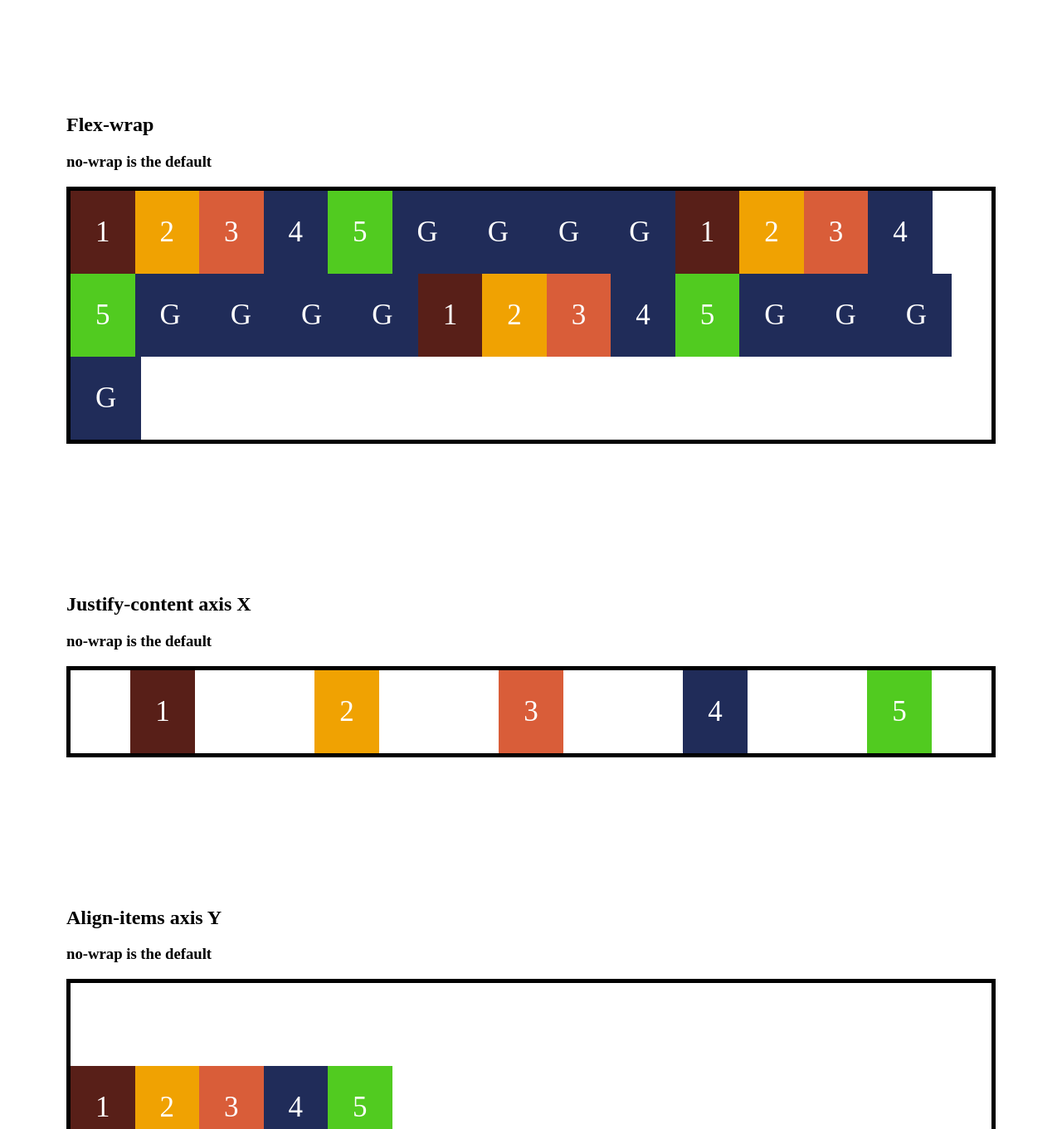
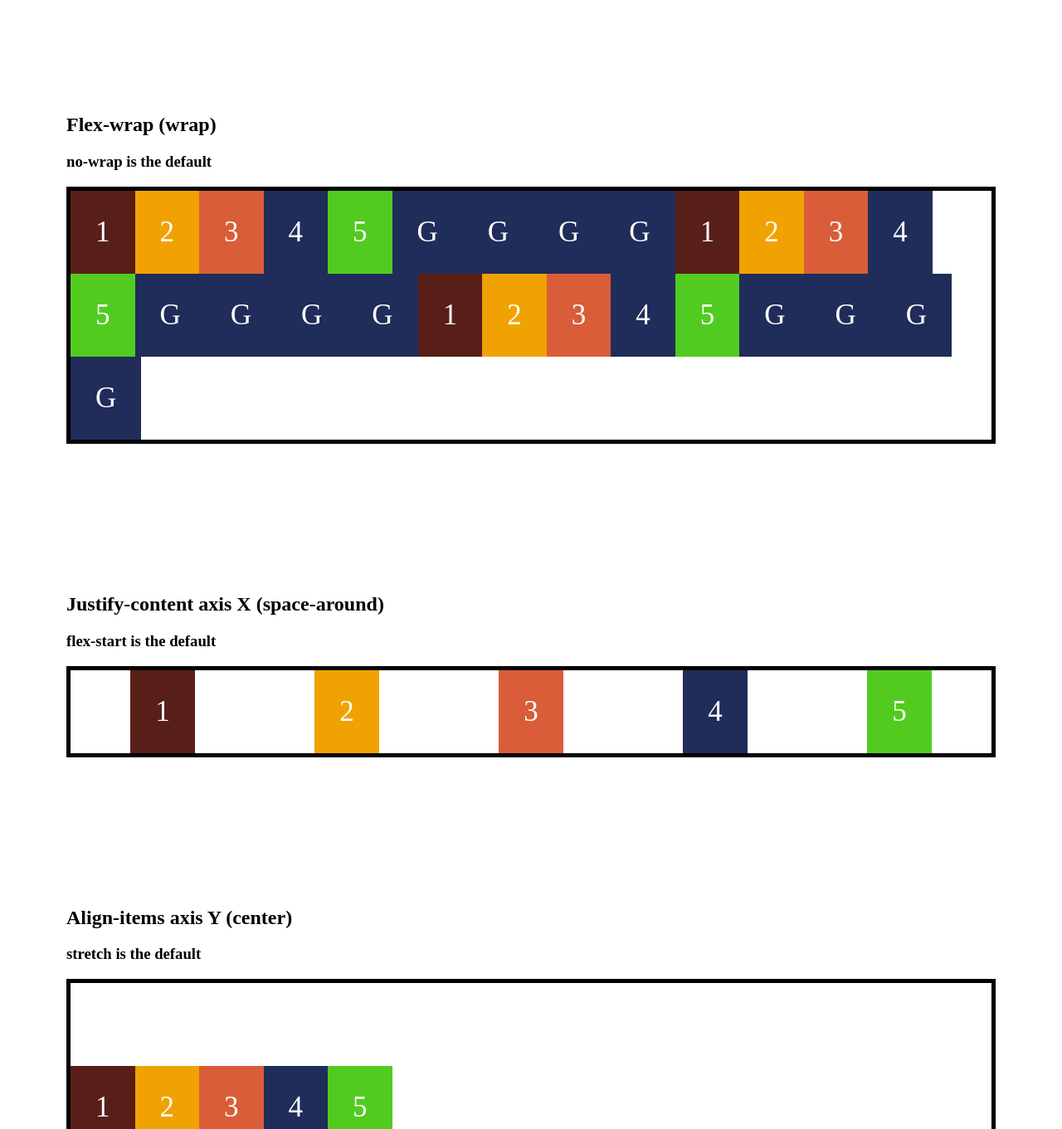
Before and after one commit to matheusalxds/example-flex-box, a website: page index.html in a window 1280 px wide. Shown: the part 740-2101 px from the top of the page at 83% size. Drawn offline with Linux system fonts and the light colour scheme.

Commit message:
Added more information

```diff
--- a/index.html
+++ b/index.html
@@ -25,7 +25,7 @@
     </div>
 
     <div class="container__wrapper">
-      <h2>Flex-wrap</h2>
+      <h2>Flex-wrap (wrap)</h2>
       <h3>no-wrap is the default</h3>
       <div class="container container__wrap">
         <div class="box box--1">1</div>
@@ -59,8 +59,8 @@
     </div>
 
     <div class="container__wrapper">
-      <h2>Justify-content axis X</h2>
-      <h3>no-wrap is the default</h3>
+      <h2>Justify-content axis X (space-around)</h2>
+      <h3>flex-start is the default</h3>
       <div class="container container__justify-content">
         <div class="box box--1">1</div>
         <div class="box box--2">2</div>
@@ -71,8 +71,8 @@
     </div>
 
     <div class="container__wrapper">
-      <h2>Align-items axis Y</h2>
-      <h3>no-wrap is the default</h3>
+      <h2>Align-items axis Y (center)</h2>
+      <h3>stretch is the default</h3>
       <div class="container container__align-items container__height">
         <div class="box box--1">1</div>
         <div class="box box--2">2</div>
```
